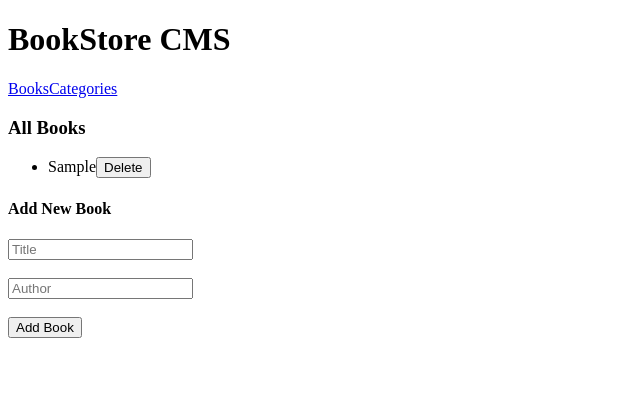
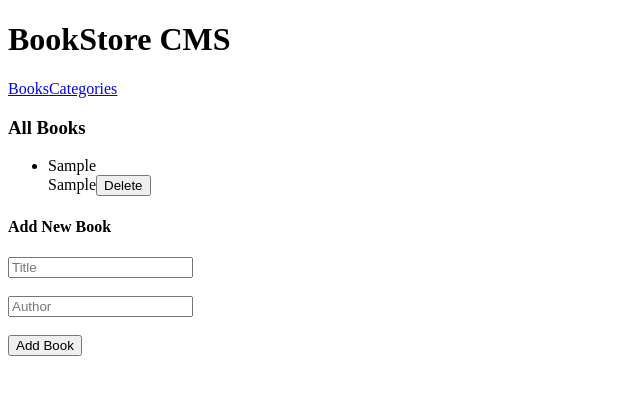
Before and after one commit to CollinsTatang/Bookstore-App, a React (Create React App) app: page /books in a window 1280 px wide. Both pictures are taken after typing "Sample", "Sample" into the empty fields and a click on the button "Add Book". Shown: the top 394 px of the page, without its empty margins (0-640 px from the left). Built offline with nearby package versions, Linux system fonts and the light colour scheme.

Commit message:
Added display author

```diff
--- a/src/components/books/Books.js
+++ b/src/components/books/Books.js
@@ -41,6 +41,8 @@ export default function Books() {
           { books.map((book) => (
             <li key={book.id}>
               <span className="">{book.title}</span>
+              <br />
+              <span className="">{book.author}</span>
               <button id={book.id} type="button" onClick={deleteBookFromStore}>Delete</button>
             </li>
           ))}
```
